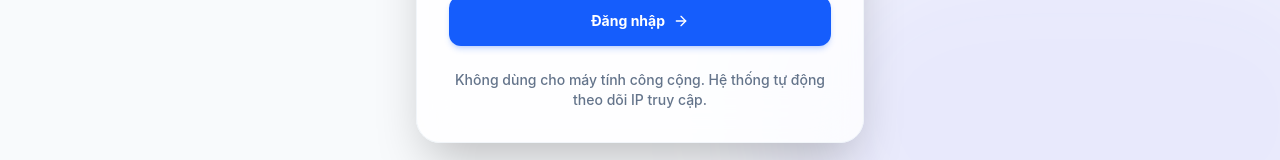
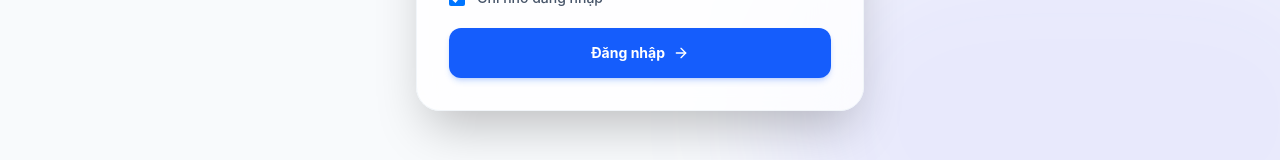
Before and after one commit to duyy1805/BCPS, a React (Vite) app in the folder client-vite/: page /login in a window 1280 px wide. Shown: the part 563-723 px from the top of the page. Built offline with nearby package versions, Linux system fonts and the light colour scheme; no server answers.

Commit message:
hên xui

```diff
--- a/client-vite/src/pages/Login.jsx
+++ b/client-vite/src/pages/Login.jsx
@@ -119,9 +119,9 @@ export default function Login() {
                         )}
                     </button>
 
-                    <div className="text-center mt-6 text-sm text-slate-500 font-medium">
+                    {/* <div className="text-center mt-6 text-sm text-slate-500 font-medium">
                         Không dùng cho máy tính công cộng. Hệ thống tự động theo dõi IP truy cập.
-                    </div>
+                    </div> */}
 
                 </form>
             </div>
```
